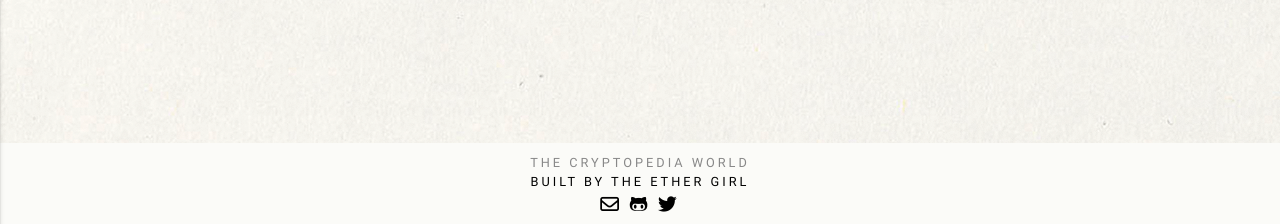
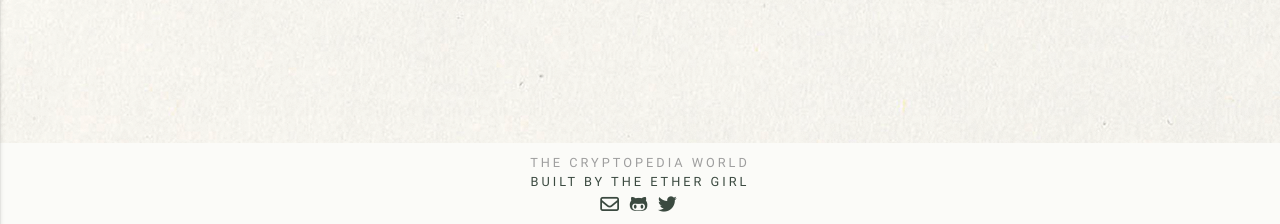
Before and after one commit to kescardoso/cryptopedia, a Flask app: page /about in a window 1280 px wide. Shown: the part 576-800 px from the top of the page. Run offline with Flask 2, Linux system fonts and the light colour scheme; some libraries are stand-ins or nearby versions.

Commit message:
Update style

```diff
--- a/static/css/style.css
+++ b/static/css/style.css
@@ -12,7 +12,6 @@
     height: 60px;
     width: auto;
     padding: 2px 4px;
-    /* margin-left: 6px; */
   }
 
   .navbar{
@@ -49,25 +48,23 @@ main {
 footer{
     text-transform: uppercase;
     letter-spacing: 0.2em;
-    color: #888;
     background-color: #fbfbf8 !important;
     padding: 10px 5px 5px 5px;
   }
 
-  .foot-creds {
+  .foot-creds,
+  .ether-girl {
       font-size: 85%;
-  }
-
-  .unicorn{
-      font-size: 125%;
   }
 
   .foot-links {
       font-size: 125%;
   }
 
+  footer a {
+    color: #3b4a40 !important;
+
   /* About Card */
   .card {
-      /* background-color: #fbfbf8; */
       background: url('/static/images/paper02.png');
   }
--- a/templates/base.html
+++ b/templates/base.html
@@ -7,6 +7,8 @@
 
     <title>The Cryptopedia World</title>
 
+    <!-- FontAwesome -->
+    <script src="https://kit.fontawesome.com/0e62df9888.js" crossorigin="anonymous"></script>
     <!-- Materialize Fonts/Icons -->
     <link href="https://fonts.googleapis.com/icon?family=Material+Icons" rel="stylesheet">
     <!-- Materialize CSS -->
@@ -116,8 +118,6 @@
 
     <!-- Jquery -->
     <script src="https://code.jquery.com/jquery-3.4.1.min.js"></script>
-    <!-- FontAwesome -->
-    <script src="https://kit.fontawesome.com/0e62df9888.js" crossorigin="anonymous"></script>
     <!-- Materialize JS -->
     <script src="https://cdnjs.cloudflare.com/ajax/libs/materialize/0.100.2/js/materialize.min.js"></script>
     <!-- Js Functions -->
@@ -151,15 +151,16 @@
 <footer>
     <div class="footer-copyright center">
         <div class="container">
-            <div class="foot-creds">
+            <div class="foot-creds grey-text">
                 The Cryptopedia World
-                </br>
-                <a class="black-text" href="http://theethergirl.substack.com" target ='_blank' alt='Blog: The Ether Girl'>Built by The Ether Girl</a>
+            </div>
+            <div class="ether-girl">
+                <a href="http://theethergirl.substack.com" target ='_blank' alt='Blog: The Ether Girl'>Built by The Ether Girl</a>
             </div>
             <div class ="foot-links">
-                <a class="foot-link black-text" href="mailto:info@kescardoso.com" target ='_blank' alt='Contact'><i class="footer-links far fa-envelope"></i></a>
-                <a class="foot-link black-text" href="https://github.com/kescardoso/cryptopedia" target ='_blank' alt='Github Repo'><i class="footer-links fab fa-github-alt"></i></a>
-                <a class="foot-link black-text" href="https://twitter.com/TokensForK" target ='_blank' alt='Twitter'><i class="footer-links fab fa-twitter"></i></a>
+                <a href="mailto:info@kescardoso.com" target ='_blank' alt='Contact'><i class="footer-links far fa-envelope"></i></a>
+                <a href="https://github.com/kescardoso/cryptopedia" target ='_blank' alt='Github Repo'><i class="footer-links fab fa-github-alt"></i></a>
+                <a href="https://twitter.com/TokensForK" target ='_blank' alt='Twitter'><i class="footer-links fab fa-twitter"></i></a>
             </div>
         </div>
     </div>
```
